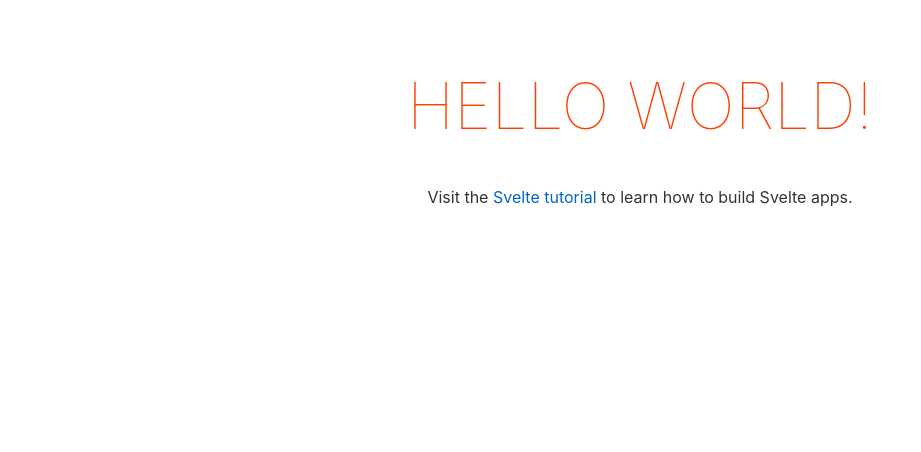
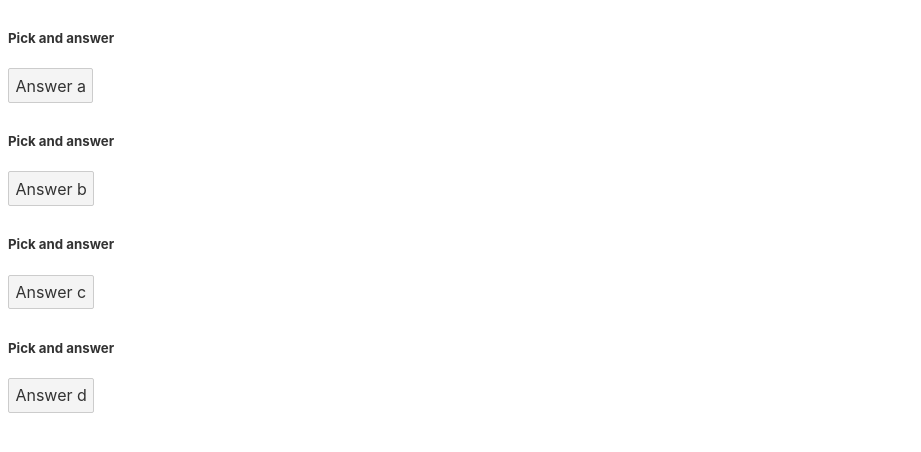
Before and after one commit to shawncocklin/svelte-quiz-app, a Svelte app: page / in a window 1280 px wide. Shown: the top 452 px of the page, without its empty margins (0-921 px from the left). Built offline with nearby package versions, Linux system fonts and the light colour scheme.

Commit message:
scaffolded button component

```diff
--- a/public/index.html
+++ b/public/index.html
@@ -4,7 +4,7 @@
 	<meta charset='utf-8'>
 	<meta name='viewport' content='width=device-width,initial-scale=1'>
 
-	<title>Svelte app</title>
+	<title>Quiz!</title>
 
 	<link rel='icon' type='image/png' href='/favicon.png'>
 	<link rel='stylesheet' href='/global.css'>
--- a/src/App.svelte
+++ b/src/App.svelte
@@ -1,30 +1,5 @@
 <script>
-	export let name;
+  import Quiz from './components/Quiz.svelte'
 </script>
 
-<main>
-	<h1>Hello {name}!</h1>
-	<p>Visit the <a href="https://svelte.dev/tutorial">Svelte tutorial</a> to learn how to build Svelte apps.</p>
-</main>
-
-<style>
-	main {
-		text-align: center;
-		padding: 1em;
-		max-width: 240px;
-		margin: 0 auto;
-	}
-
-	h1 {
-		color: #ff3e00;
-		text-transform: uppercase;
-		font-size: 4em;
-		font-weight: 100;
-	}
-
-	@media (min-width: 640px) {
-		main {
-			max-width: none;
-		}
-	}
-</style>
+<Quiz />
--- /dev/null
+++ b/src/components/Button.svelte
@@ -0,0 +1,21 @@
+<script>
+  export let selectedAnswer
+  let result = ''
+  let correctAnswer = 'b'
+  function pickAnswer(answer) {
+    if (answer == correctAnswer) {
+      return (result = 'Correct')
+    }
+    result = 'whOOPSIE'
+  }
+</script>
+
+{#if result}
+  <h4>{result}</h4>
+{:else}
+  <h5>Pick and answer</h5>
+{/if}
+
+<button on:click={() => pickAnswer(selectedAnswer)}
+  >Answer {selectedAnswer}</button
+>
--- /dev/null
+++ b/src/components/Quiz.svelte
@@ -0,0 +1,10 @@
+<script>
+  import Button from './Button.svelte'
+  let answers = ['a', 'b', 'c', 'd']
+</script>
+
+<div>
+  {#each answers as answer}
+    <Button selectedAnswer={answer} />
+  {/each}
+</div>
--- a/src/main.js
+++ b/src/main.js
@@ -1,10 +1,8 @@
-import App from './App.svelte';
+import App from './App.svelte'
 
 const app = new App({
 	target: document.body,
-	props: {
-		name: 'world'
-	}
-});
 
-export default app;
+})
+
+export default app
```
